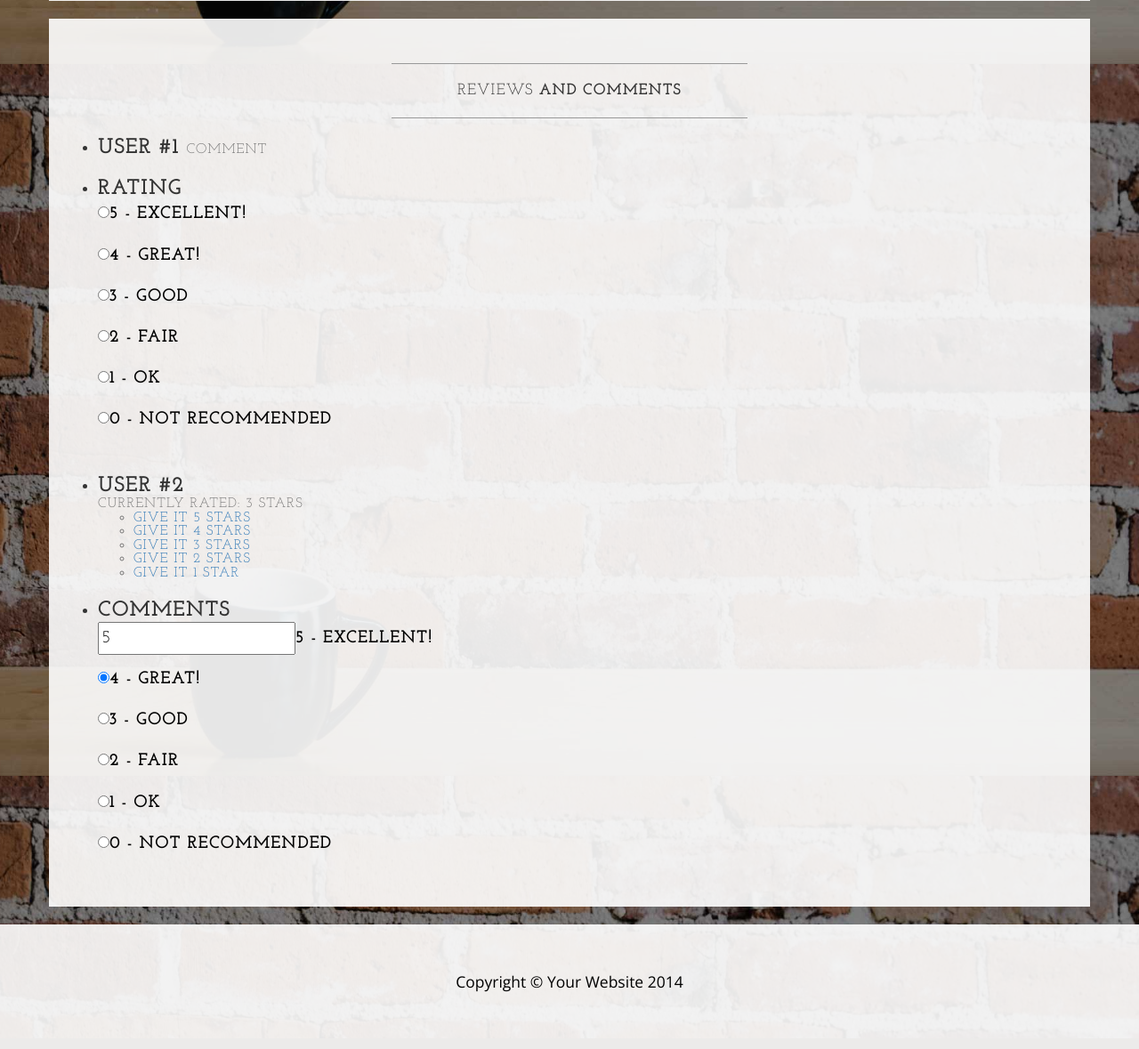
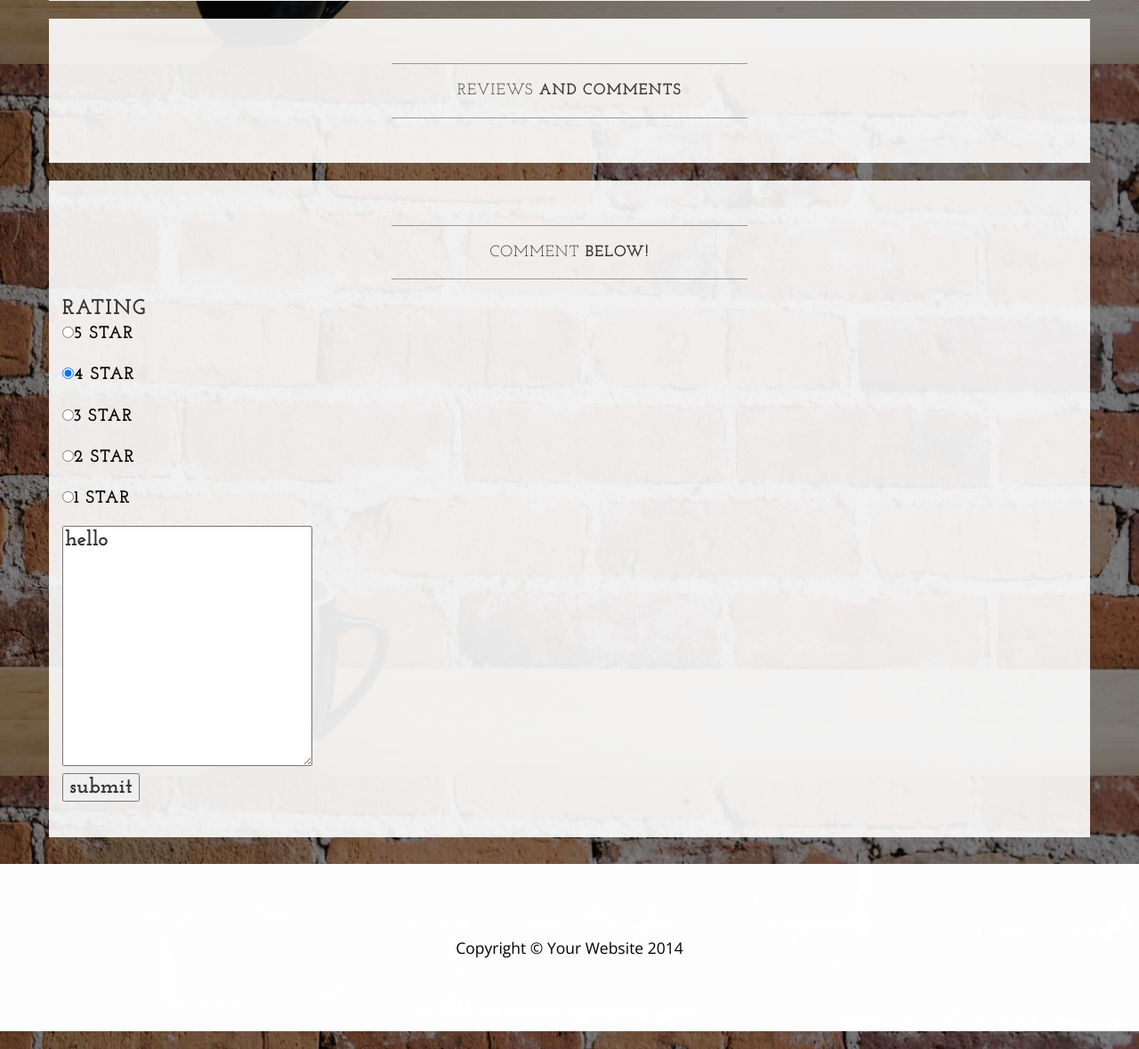
Before and after one commit to GibranMo/cmpe165, a PHP site: page /restaurant.php in a window 1280 px wide. Shown: the part 728-1907 px from the top of the page at 89% size. Before the commit the page ends 1843 px from the top, so only its background shows below. Run offline with PHP 8.4, Linux system fonts and the light colour scheme.

Commit message:
editted restaurant page

```diff
--- a/welp/restaurant.php
+++ b/welp/restaurant.php
@@ -94,60 +94,43 @@
                         </h2>
                         <hr>
                     </div>
+                </div>
+
+                <div class="box">
+                    <div class="col-lg-12">
+                        <hr>
+                        <h2 class="intro-text text-center">Comment <strong>Below!</strong>
+                        </h2>
+                        <hr>
+                    </div>
+                    <!--<ul class = "clearfix">-->
+                        <h3>Rating
+                            <small> <!--<span class="star-cb-group">-->
+                                    <p><input type="radio" id="rating-5" name="rating" value="5" /><label for="rating-5">5 star</label></p>
+                                    <p><input type="radio" id="rating-4" name="rating" value="4" checked="checked" /><label for="rating-4">4 star</label></p>
+                                    <p><input type="radio" id="rating-3" name="rating" value="3" /><label for="rating-3">3 star</label></p>
+                                    <p><input type="radio" id="rating-2" name="rating" value="2" /><label for="rating-2">2 star</label></p>
+                                    <p><input type="radio" id="rating-1" name="rating" value="1" /><label for="rating-1">1 star</label></p>
+                                <!--</span>--></small>
+                            <textarea rows="10" columns="100">hello
+                            </textarea>
+                            <br>
+                            <input type="button" id="submit" value="submit">
+
+                        </h3>
+                    <!--</ul>-->
+                </div>
                     <ul class = "clearfix">
-
-                    <li><h3>User #1
-                        <small>Comment</small>
-                    </h3></li>
-                    <li><h3>Rating
-                        <small> <span class="star-cb-group">
-      <p><input type="radio" id="rating-5" name="rating" value="5" /><label for="rating-5">5 - Excellent!</label></p>
-      <p><input type="radio" id="rating-4" name="rating" value="4" checked="checked" /><label for="rating-4">4 - Great!</label></p>
-      <p><input type="radio" id="rating-3" name="rating" value="3" /><label for="rating-3">3 - Good</label></p>
-      <p><input type="radio" id="rating-2" name="rating" value="2" /><label for="rating-2">2 - Fair </label></p>
-      <p><input type="radio" id="rating-1" name="rating" value="1" /><label for="rating-1">1 - OK</label></p>
-      <p><input type="radio" id="rating-0" name="rating" value="0" class="star-cb-clear" /><label for="rating-0"
-      >0 - Not Recommended</label></p>
-    </span></small>
-                    </h3></li>
-                </ul>
-
-<ul class = "clearfix">
-<li><h3>User #2
-                        <small>
-                        <div class="starRate">
-<div>Currently rated: 3 stars<b></b></div>
-<ul>
-<li><a href="#"><span>Give it 5 stars</span></a></li>
-<li><a href="#"><span>Give it 4 stars</span></a></li>
-<li><a href="#"><span>Give it 3 stars</span><b></b></a></li>
-<li><a href="#"><span>Give it 2 stars</span></a></li>
-<li><a href="#"><span>Give it 1 star</span></a></li>
-</ul>
-</div>
-                        </small>
-                    </h3></li>
-                    <li><h3>Comments
-                        <small> <span class="star-cb-group">
-      <p><input type="" id="rating-5" name="rating" value="5" /><label for="rating-5">5 - Excellent!</label></p>
-      <p><input type="radio" id="rating-4" name="rating" value="4" checked="checked" /><label for="rating-4">4 - Great!</label></p>
-      <p><input type="radio" id="rating-3" name="rating" value="3" /><label for="rating-3">3 - Good</label></p>
-      <p><input type="radio" id="rating-2" name="rating" value="2" /><label for="rating-2">2 - Fair </label></p>
-      <p><input type="radio" id="rating-1" name="rating" value="1" /><label for="rating-1">1 - OK</label></p>
-      <p><input type="radio" id="rating-0" name="rating" value="0" class="star-cb-clear" /><label for="rating-0"
-      >0 - Not Recommended</label></p>
-    </span></small>
-                    </h3></li>
 
                         <div class="clearfix"></div>
                 </div>
             </div>
 
-    </div>
+
         <!-- /.container -->
 
         <footer>
-        <div class="container">
+            <div class="box">
                 <div class="row">
                     <div class="col-lg-12 text-center">
                         <p>Copyright &copy; Your Website 2014</p>
```
Lines whose indentation alone changed are shown as unchanged.
